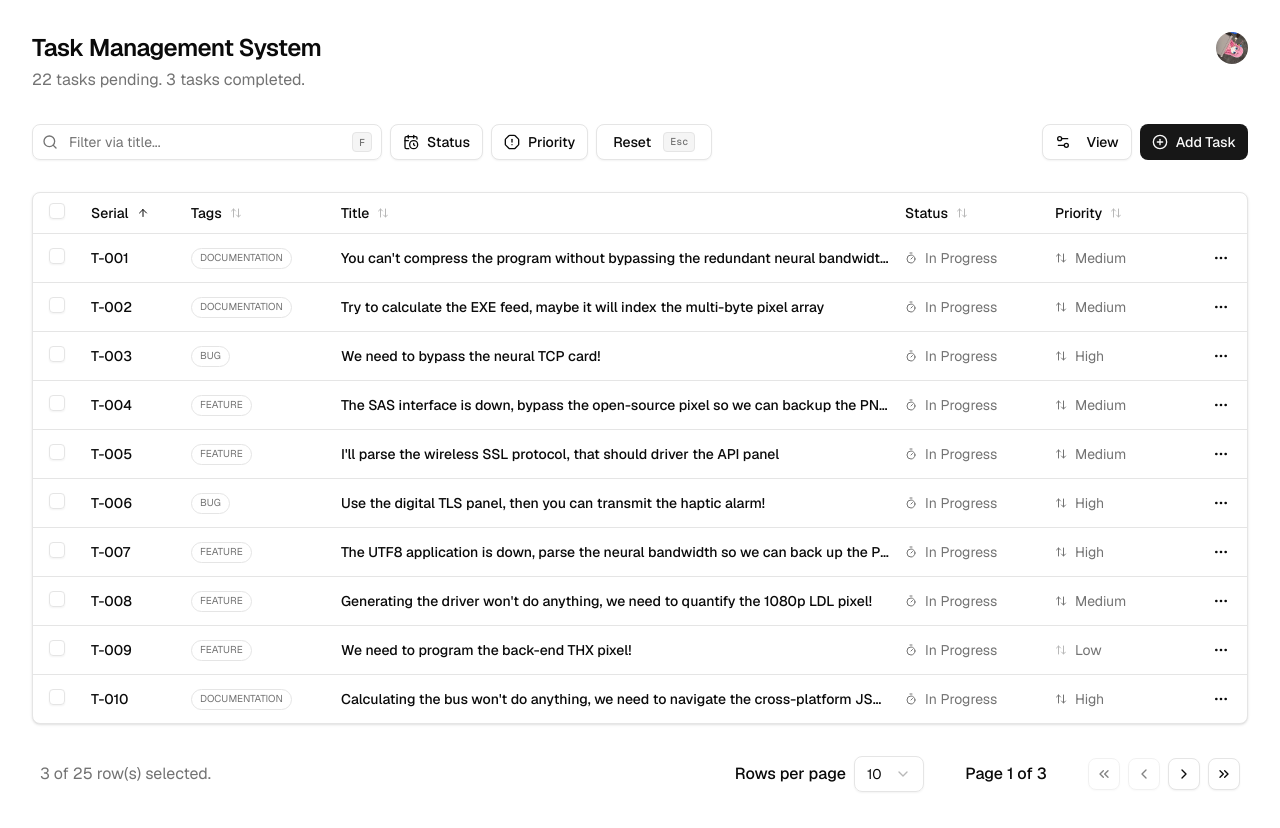
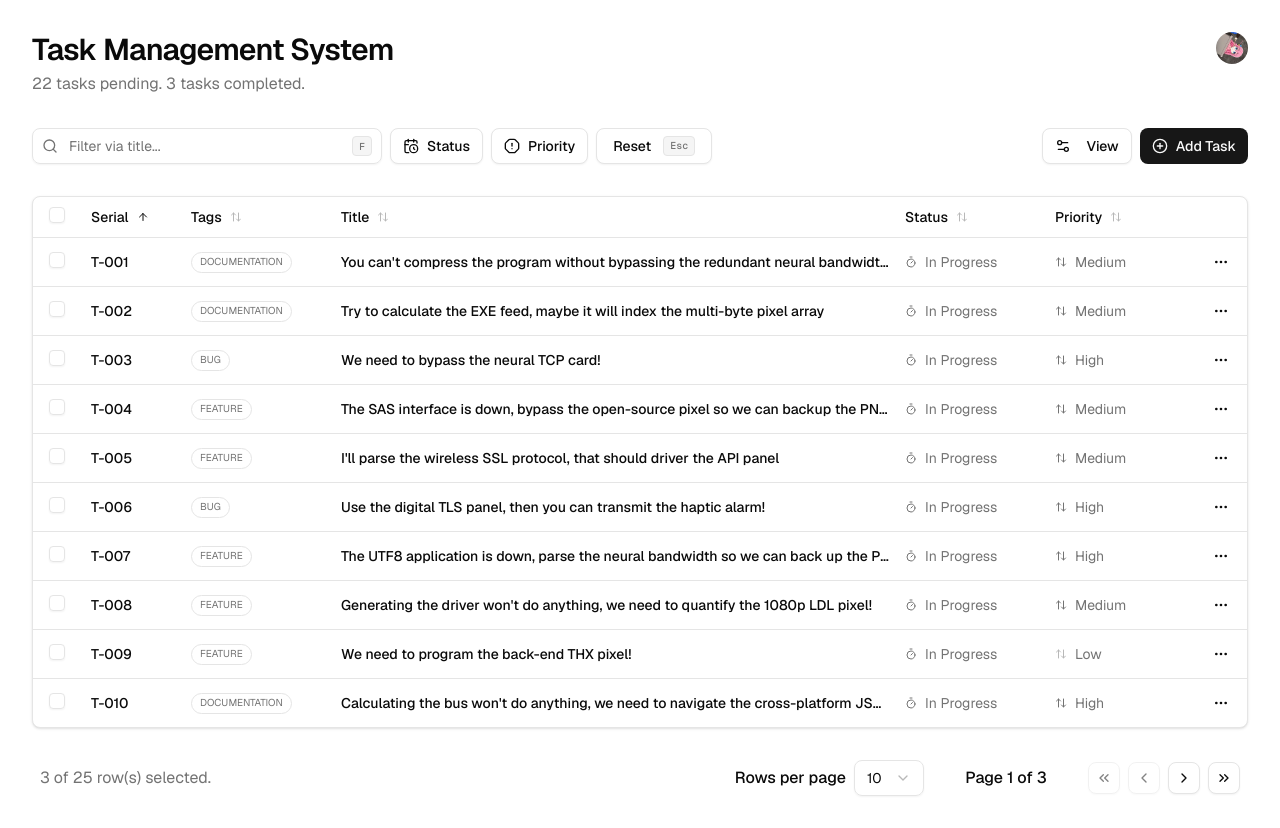
Before and after one commit to radiantNearl26/Task-Management-App, a Next.js app: page / in a window 1280 px wide. Built offline with nearby package versions, Linux system fonts and the light colour scheme.

Commit message:
UPD: Increased header font size for better visibility.

```diff
--- a/src/app/page.tsx
+++ b/src/app/page.tsx
@@ -456,7 +456,7 @@
         {/* Header */}
         <div className="flex items-start justify-between">
           <div className="flex flex-col gap-1">
-            <h1 className="text-2xl font-semibold tracking-tight">
+            <h1 className="text-3xl font-semibold tracking-tight">
               Task Management System
             </h1>
             {searchQuery ? (
@@ -777,8 +777,7 @@
                       ),
                     {
                       loading: "Loading...",
-                      success: () =>
-                        `Task ${taskToDelete} has been trashed!`,
+                      success: () => `Task ${taskToDelete} has been trashed!`,
                       error: "Error",
                     },
                   );
```
